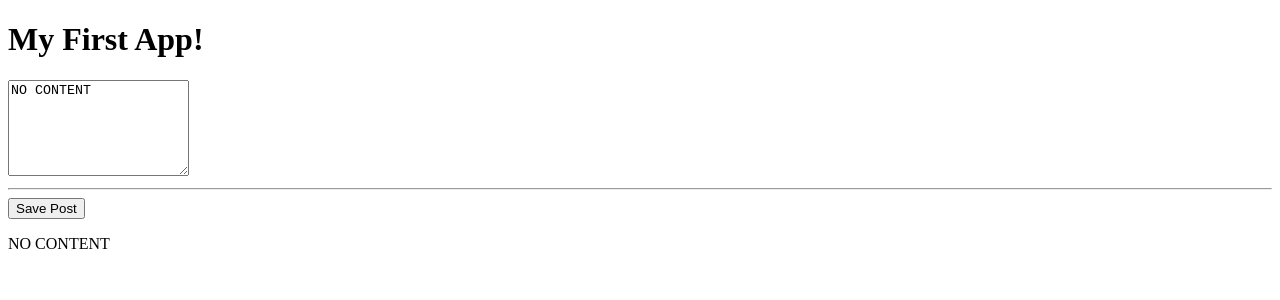
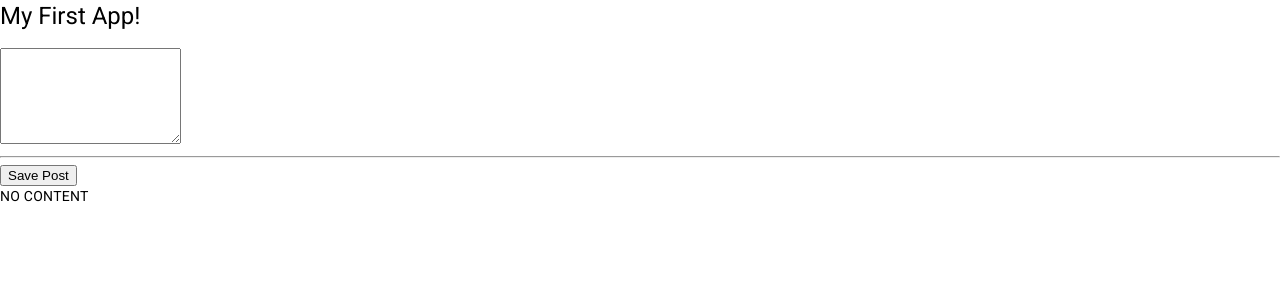
Before and after one commit to brendon-rofe/udemy-mean, an Angular app in the folder mean-course/: page / in a window 1280 px wide. Shown: the top 300 px of the page. Built offline with nearby package versions, Linux system fonts and the light colour scheme.

Commit message:
Get and display created post & install material

```diff
--- a/mean-course/angular.json
+++ b/mean-course/angular.json
@@ -25,6 +25,7 @@
               "src/assets"
             ],
             "styles": [
+              "@angular/material/prebuilt-themes/deeppurple-amber.css",
               "src/styles.css"
             ],
             "scripts": []
@@ -87,6 +88,7 @@
               "src/assets"
             ],
             "styles": [
+              "@angular/material/prebuilt-themes/deeppurple-amber.css",
               "src/styles.css"
             ],
             "scripts": []
--- a/mean-course/package.json
+++ b/mean-course/package.json
@@ -11,10 +11,12 @@
   "private": true,
   "dependencies": {
     "@angular/animations": "^15.2.0",
+    "@angular/cdk": "^15.2.1",
     "@angular/common": "^15.2.0",
     "@angular/compiler": "^15.2.0",
     "@angular/core": "^15.2.0",
     "@angular/forms": "^15.2.0",
+    "@angular/material": "^15.2.1",
     "@angular/platform-browser": "^15.2.0",
     "@angular/platform-browser-dynamic": "^15.2.0",
     "@angular/router": "^15.2.0",
--- a/mean-course/src/app/app.module.ts
+++ b/mean-course/src/app/app.module.ts
@@ -1,8 +1,10 @@
 import { NgModule } from '@angular/core';
 import { BrowserModule } from '@angular/platform-browser';
+import { FormsModule } from '@angular/forms';
 
 import { AppComponent } from './app.component';
 import { PostCreateComponent } from './posts/post-create/post-create.component';
+import { BrowserAnimationsModule } from '@angular/platform-browser/animations';
 
 @NgModule({
   declarations: [
@@ -10,7 +12,9 @@
     PostCreateComponent
   ],
   imports: [
-    BrowserModule
+    BrowserModule,
+    FormsModule,
+    BrowserAnimationsModule,
   ],
   providers: [],
   bootstrap: [AppComponent]
--- a/mean-course/src/app/posts/post-create/post-create.component.html
+++ b/mean-course/src/app/posts/post-create/post-create.component.html
@@ -1,4 +1,4 @@
-<textarea rows="6" [value]="newPost"></textarea>
+<textarea rows="6" [(ngModel)]="enteredValue"></textarea>
 <hr>
 <button (click)="onAddPost()">Save Post</button>
 <p>{{ newPost }}</p>
--- a/mean-course/src/app/posts/post-create/post-create.component.ts
+++ b/mean-course/src/app/posts/post-create/post-create.component.ts
@@ -5,9 +5,10 @@
   templateUrl: './post-create.component.html'
 })
 export class PostCreateComponent {
+  enteredValue = '';
   newPost = 'NO CONTENT';
 
   onAddPost() {
-    this.newPost = 'The user\s new post';
+    this.newPost = this.enteredValue;
   }
 }
--- a/mean-course/src/index.html
+++ b/mean-course/src/index.html
@@ -6,8 +6,11 @@
   <base href="/">
   <meta name="viewport" content="width=device-width, initial-scale=1">
   <link rel="icon" type="image/x-icon" href="favicon.ico">
+  <link rel="preconnect" href="https://fonts.gstatic.com">
+  <link href="https://fonts.googleapis.com/css2?family=Roboto:wght@300;400;500&display=swap" rel="stylesheet">
+  <link href="https://fonts.googleapis.com/icon?family=Material+Icons" rel="stylesheet">
 </head>
-<body>
+<body class="mat-typography">
   <app-root></app-root>
 </body>
 </html>
--- a/mean-course/src/styles.css
+++ b/mean-course/src/styles.css
@@ -1 +1,4 @@
 /* You can add global styles to this file, and also import other style files */
+
+html, body { height: 100%; }
+body { margin: 0; font-family: Roboto, "Helvetica Neue", sans-serif; }
```
Also changed, not shown: 1 other file (tests, documents, lock files or other folders).
